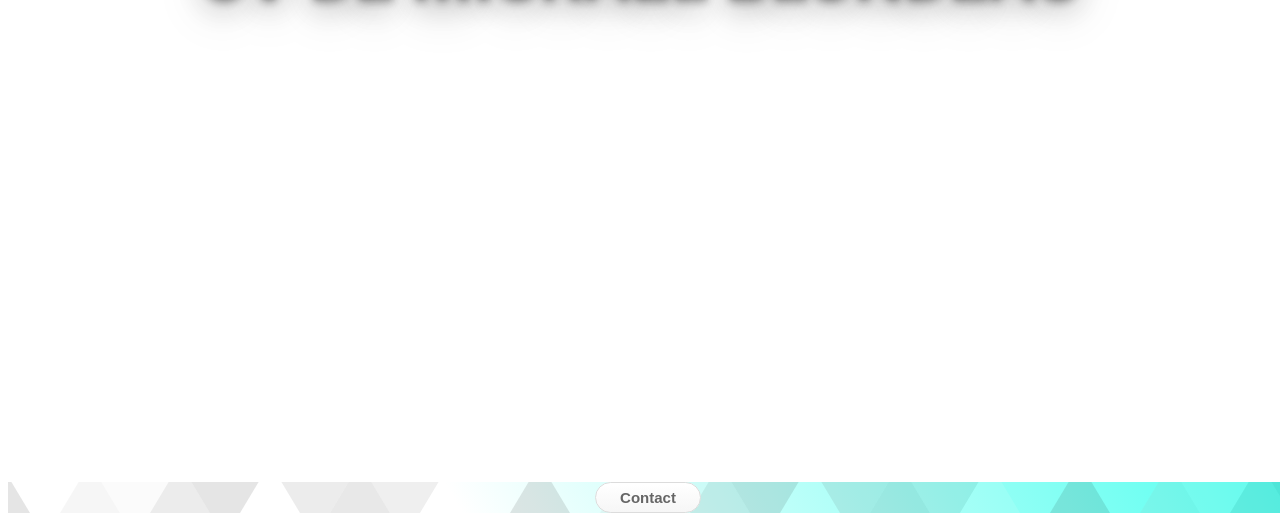
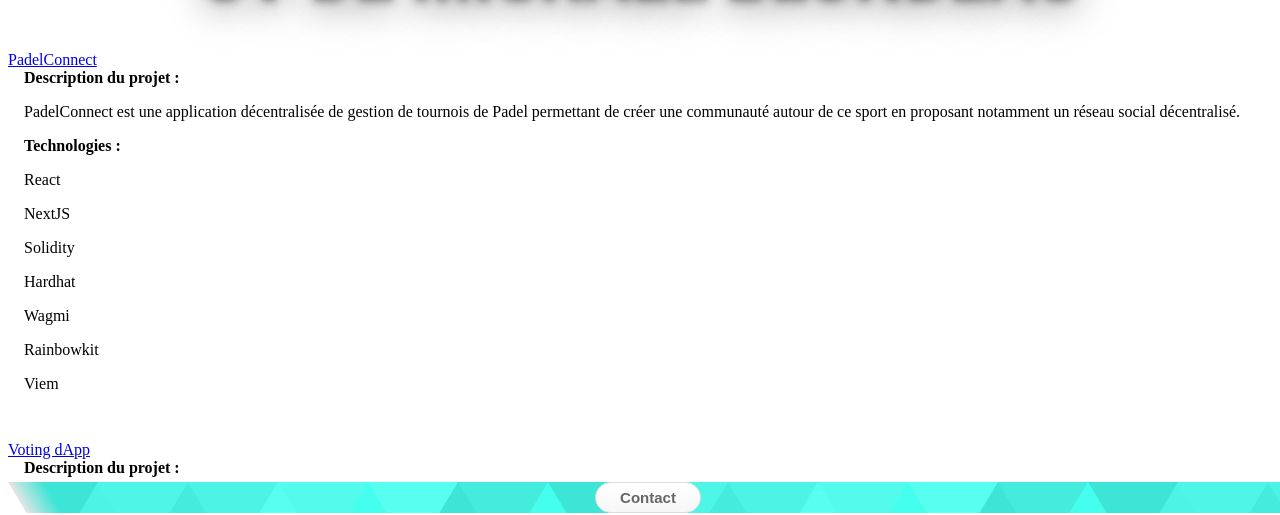
Before and after one commit to mickablondo/angular-cv, an Angular app: page /projects in a window 1280 px wide. Shown: the part 287-802 px from the top of the page. Built offline with nearby package versions, Linux system fonts and the light colour scheme.

Commit message:
Format page projets

```diff
--- a/package.json
+++ b/package.json
@@ -15,6 +15,7 @@
     "@angular/compiler": "^16.2.0",
     "@angular/core": "^16.2.0",
     "@angular/forms": "^16.2.0",
+    "@angular/material": "^16.2.5",
     "@angular/platform-browser": "^16.2.0",
     "@angular/platform-browser-dynamic": "^16.2.0",
     "@angular/router": "^16.2.0",
--- a/src/app/app.module.ts
+++ b/src/app/app.module.ts
@@ -5,6 +5,7 @@ import { AppComponent } from './app.component';
 import { FormationComponent } from './formation/formation.component';
 import { ExperienceComponent } from './experience/experience.component';
 import { ProjectComponent } from './project/project.component';
+import { MatCardModule } from '@angular/material/card';
 
 @NgModule({
   declarations: [
@@ -14,6 +15,7 @@ import { ProjectComponent } from './project/project.component';
     ProjectComponent
   ],
   imports: [
+    MatCardModule,
     BrowserModule,
     RouterModule.forRoot([
       { path: '', redirectTo: '/experiences', pathMatch: 'full' },
--- a/src/app/project/models/project.ts
+++ b/src/app/project/models/project.ts
@@ -2,10 +2,10 @@ export class Project {
     public name: string;
     public link: string;
     public description: string;
-    public techno: string;
+    public techno: string[];
     public year: string;
 
-    constructor(name: string, link: string, description: string, techno: string, year: string) {
+    constructor(name: string, link: string, description: string, techno: string[], year: string) {
         this.name = name;
         this.link = link;
         this.description = description;
--- a/src/app/project/project.component.css
+++ b/src/app/project/project.component.css
@@ -0,0 +1,2 @@
+mat-card-title  {
+}
--- a/src/app/project/project.component.html
+++ b/src/app/project/project.component.html
@@ -1,6 +1,15 @@
-<div>
-
-</div>
-<div>
-
-</div>
+<p *ngFor="let project of projects">
+    <mat-card>
+        <mat-card-title><a href="{{ project.link }}" target="_blank">{{ project.name }}</a></mat-card-title>
+        <mat-card-content>
+            <div class="row col-md-12"><b>Description du projet : </b></div>
+            <div >
+                <p>{{ project.description }}</p>
+            </div>
+            <div class="row col-md-12"><b>Technologies : </b></div>
+            <div class="row col-md-12">
+                <p *ngFor="let techno of project.techno">{{ techno }}</p>
+            </div>
+        </mat-card-content>
+    </mat-card>
+</p>
--- a/src/app/project/project.component.ts
+++ b/src/app/project/project.component.ts
@@ -14,5 +14,6 @@ export class ProjectComponent {
 
   ngOnInit() {
     this.projects = this.projectProvider.getProjects();
+    console.log(this.projects)
   }
 }
--- a/src/assets/projects.json
+++ b/src/assets/projects.json
@@ -4,14 +4,18 @@
             "name": "PadelConnect",
             "link": "https://github.com/mickablondo/PadelConnect",
             "description": "PadelConnect est une application décentralisée de gestion de tournois de Padel permettant de créer une communauté autour de ce sport en proposant notamment un réseau social décentralisé.",
-            "techno": "React;NextJS;Solidity;Hardhat;Wagmi;Rainbowkit;Viem",
+            "techno": [
+                "React","NextJS","Solidity","Hardhat","Wagmi","Rainbowkit","Viem"
+            ],
             "year": "2023"
         },
         {
-            "name": "Vote-dApp",
+            "name": "Voting dApp",
             "link": "https://github.com/mickablondo/Voting-dApp",
             "description": "Application décentralisée de vote.",
-            "techno": "React;Solidity;Truffle",
+            "techno": [
+                "React","Solidity","Truffle"
+            ],
             "year": "2023"
         }
     ]
```
Also changed, not shown: 1 other file (tests, documents, lock files or other folders).
